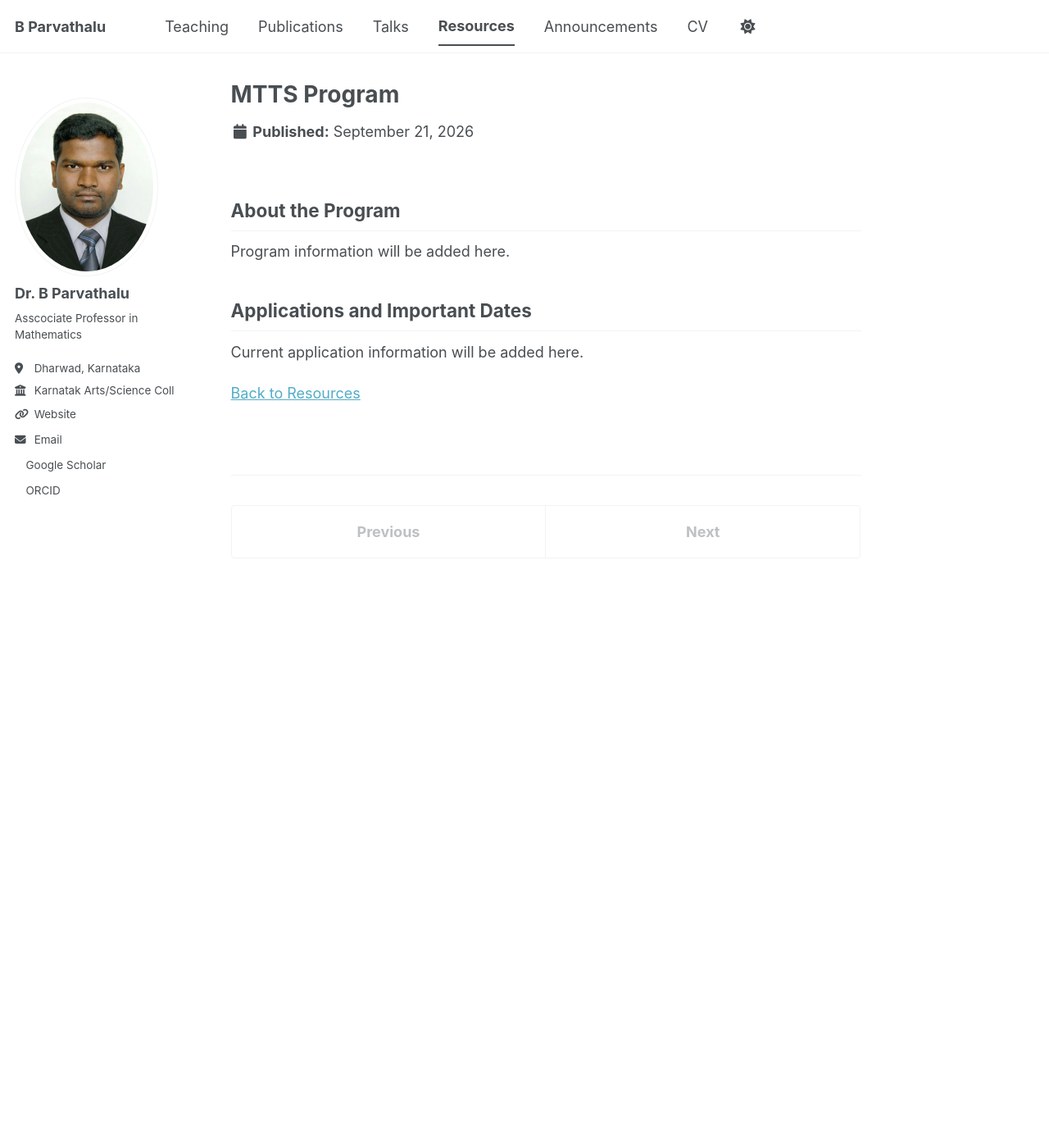
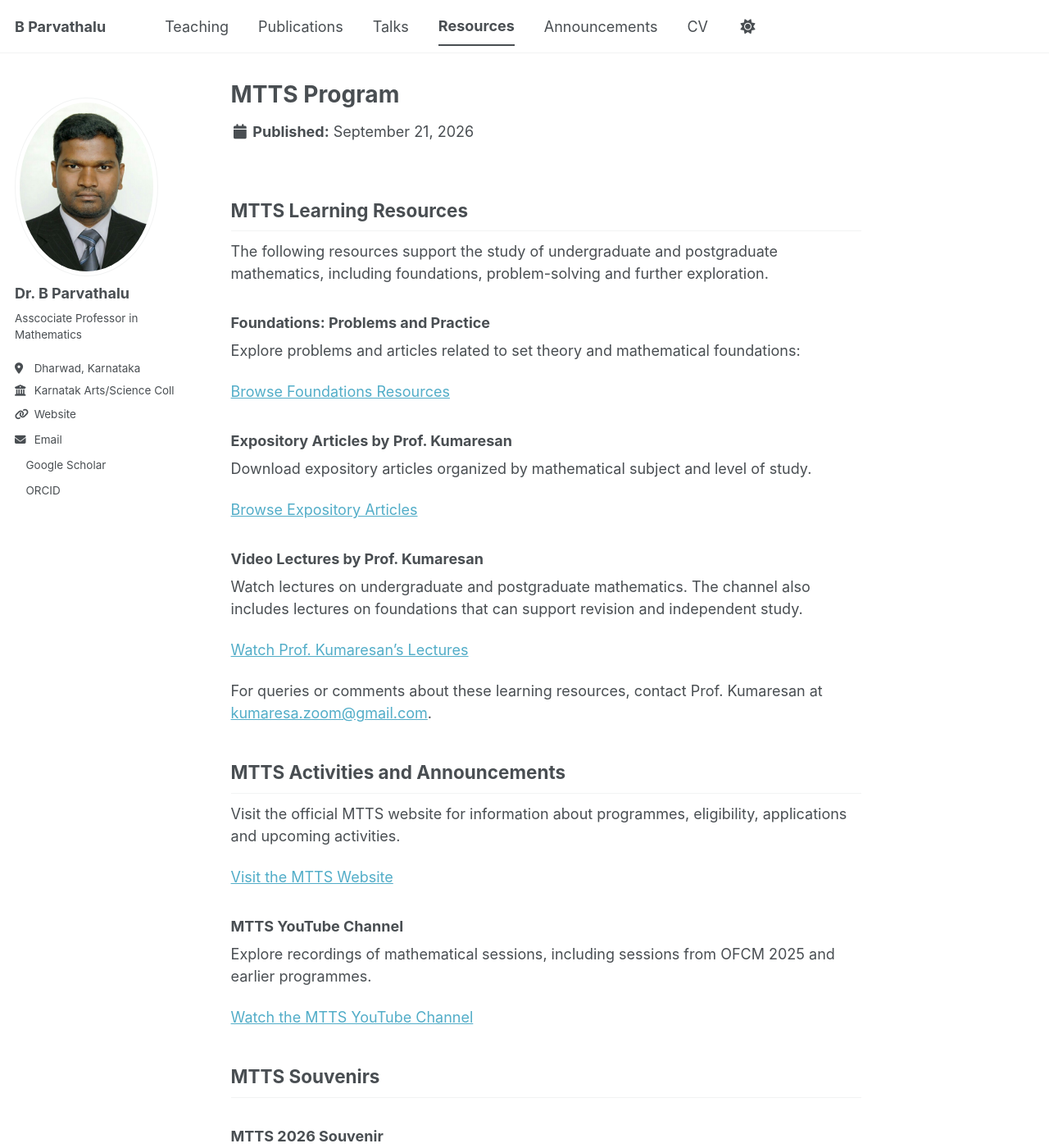
Before and after one commit to drbp-kcd/drbp-kcd.github.io, a Jekyll site: the page built from _resources/mtts-program.md, in a window 1280 px wide and 1400 px high. Shown: the whole window at 82% size. Built offline with Jekyll 4.4.1, drawn with Linux system fonts in a browser that asks for light colours; a style sheet for code colours, icons or effects is not loaded; some of the changed text lies outside the part shown.

Commit message:
Update mtts-program.md

```diff
--- a/_resources/mtts-program.md
+++ b/_resources/mtts-program.md
@@ -8,14 +8,71 @@
 excerpt: Information and links for the Mathematics Training and Talent Search Program.
 ---
 
-## About the Program
+## MTTS Learning Resources
 
-Program information will be added here.
+The following resources support the study of undergraduate and
+postgraduate mathematics, including foundations, problem-solving
+and further exploration.
 
-## Applications and Important Dates
+### Foundations: Problems and Practice
 
-Current application information will be added here.
+Explore problems and articles related to set theory and
+mathematical foundations:
 
-<!-- Add verified official links and dates. -->
+[Browse Foundations Resources](https://4dspace.mtts.org.in/ea?search_string=set+theory&submitsearch=)
+
+### Expository Articles by Prof. Kumaresan
+
+Download expository articles organized by mathematical subject
+and level of study.
+
+[Browse Expository Articles](https://4dspace.mtts.org.in/ea)
+
+### Video Lectures by Prof. Kumaresan
+
+Watch lectures on undergraduate and postgraduate mathematics.
+The channel also includes lectures on foundations that can
+support revision and independent study.
+
+[Watch Prof. Kumaresan’s Lectures](https://www.youtube.com/c/kumarhcu/)
+
+For queries or comments about these learning resources,
+contact Prof. Kumaresan at
+[kumaresa.zoom@gmail.com](mailto:kumaresa.zoom@gmail.com).
+
+## MTTS Activities and Announcements
+
+Visit the official MTTS website for information about programmes,
+eligibility, applications and upcoming activities.
+
+[Visit the MTTS Website](https://mtts.org.in/)
+
+### MTTS YouTube Channel
+
+Explore recordings of mathematical sessions, including sessions
+from OFCM 2025 and earlier programmes.
+
+[Watch the MTTS YouTube Channel](https://www.youtube.com/c/mttsprogramme)
+
+## MTTS Souvenirs
+
+### MTTS 2026 Souvenir
+
+Learn more about MTTS activities and their impact.
+
+[View the MTTS 2026 Souvenir](https://mtts.org.in/downloads/mtts2026-souvenir)
+
+### MTTS 2024 Souvenir
+
+Read about ways to contribute to the programme. In particular,
+see **pages 23–24 and 58–59**.
+
+[View the MTTS 2024 Souvenir](https://mtts.org.in/downloads/mtts2024-souvenir)
+
+## Share These Opportunities
+
+Students who have benefited from MTTS or OFCM are encouraged
+to share these opportunities with their juniors and encourage
+eligible students to apply.
 
 [Back to Resources]({{ '/resources/' | relative_url }})
```
